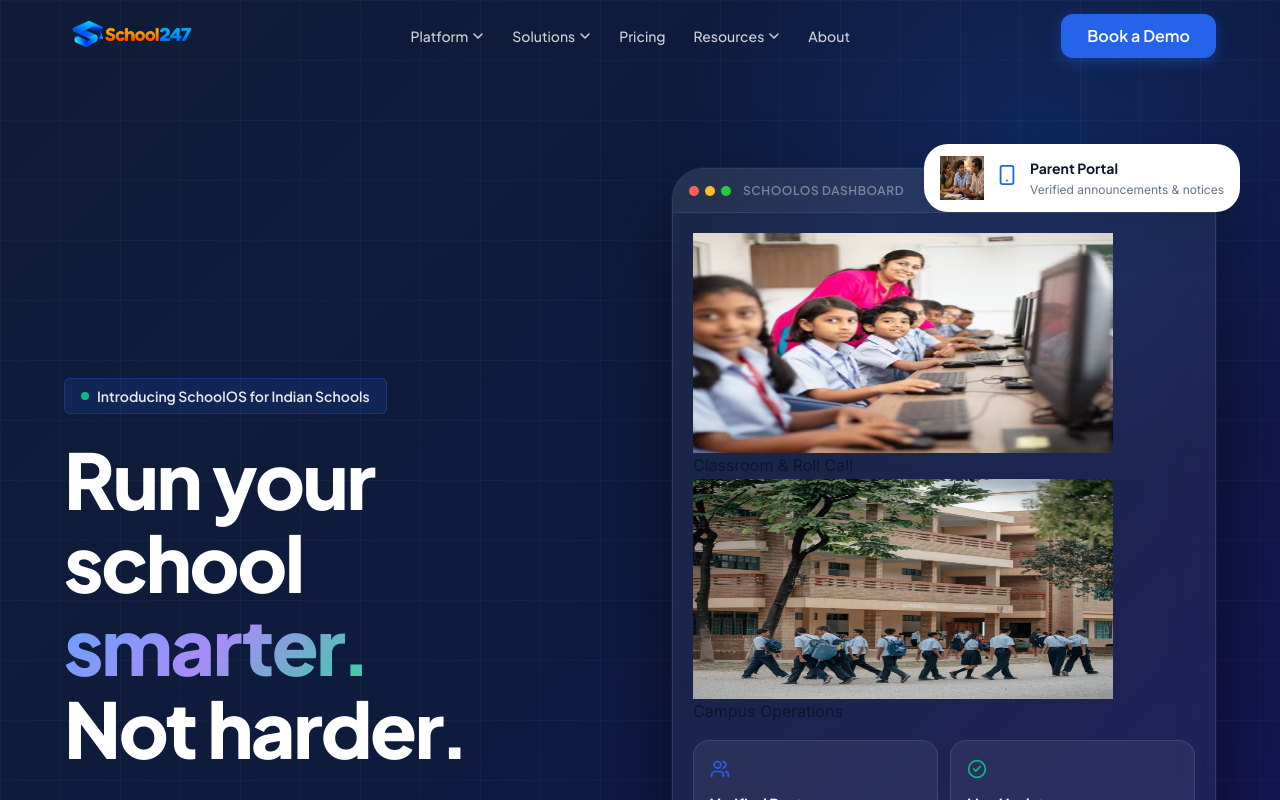
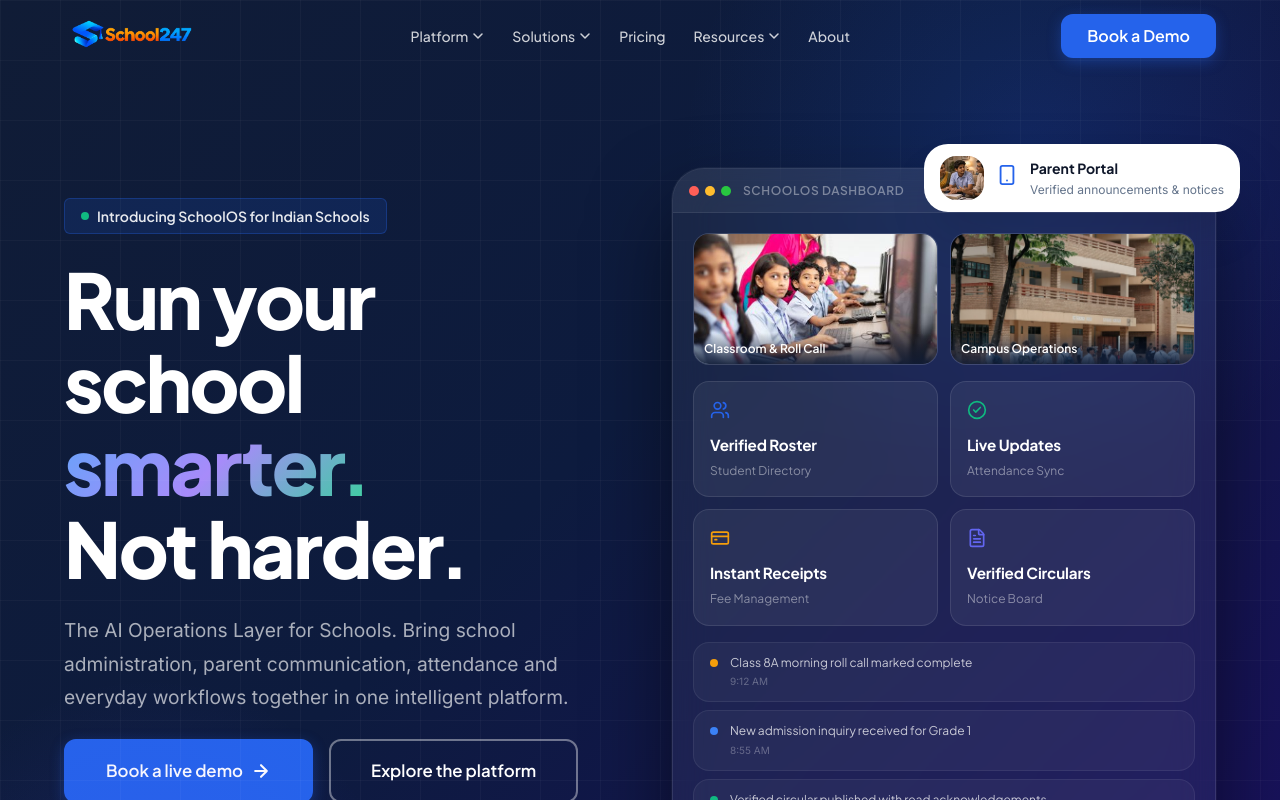
Before and after one commit to notaanidhya/schoolos_247, a Next.js app: page / in a window 1280 px wide. Shown: the top 800 px of the page. Built offline with nearby package versions, Linux system fonts and the light colour scheme.

Commit message:
Add styles for showcase media cards
Added styles for showcase media cards including layout, image, and caption styles.

```diff
--- a/src/components/home/HeroSection.module.css
+++ b/src/components/home/HeroSection.module.css
@@ -201,6 +201,41 @@
 
 .mockupBody { padding: var(--space-5); display: flex; flex-direction: column; gap: var(--space-4); }
 
+/* Showcase media cards (Teacher & School Campus) */
+.showcaseTop {
+  display: grid;
+  grid-template-columns: repeat(2, minmax(0, 1fr));
+  gap: var(--space-3);
+}
+
+.mediaCard {
+  position: relative;
+  border-radius: var(--radius-lg);
+  overflow: hidden;
+  border: 1px solid rgba(255,255,255,0.12);
+  height: 132px;
+  background: rgba(255,255,255,0.04);
+}
+
+.mediaImg {
+  width: 100%;
+  height: 100%;
+  object-fit: cover;
+  display: block;
+}
+
+.mediaCaption {
+  position: absolute;
+  inset-inline: 0;
+  bottom: 0;
+  padding: 6px 10px;
+  font-size: var(--text-xs);
+  font-weight: 600;
+  font-family: var(--font-display);
+  color: white;
+  background: linear-gradient(to top, rgba(16,28,54,0.9), transparent);
+}
+
 /* Stats */
 .statsRow { display: grid; grid-template-columns: repeat(2, 1fr); gap: var(--space-3); }
 
@@ -294,6 +329,7 @@
   box-shadow: var(--shadow-xl);
   min-width: 180px;
   animation: floatSlow 5s ease-in-out infinite;
+  z-index: 2;
 }
 
 .floatCard1 {
@@ -308,7 +344,15 @@
   animation-delay: 2.5s;
 }
 
-.floatCardIcon { font-size: 1.5rem; }
+.floatAvatar {
+  width: 44px;
+  height: 44px;
+  border-radius: var(--radius-lg);
+  object-fit: cover;
+  flex-shrink: 0;
+}
+
+.floatCardIcon { font-size: 1.5rem; flex-shrink: 0; }
 
 .floatCardTitle {
   font-size: var(--text-sm);
```
